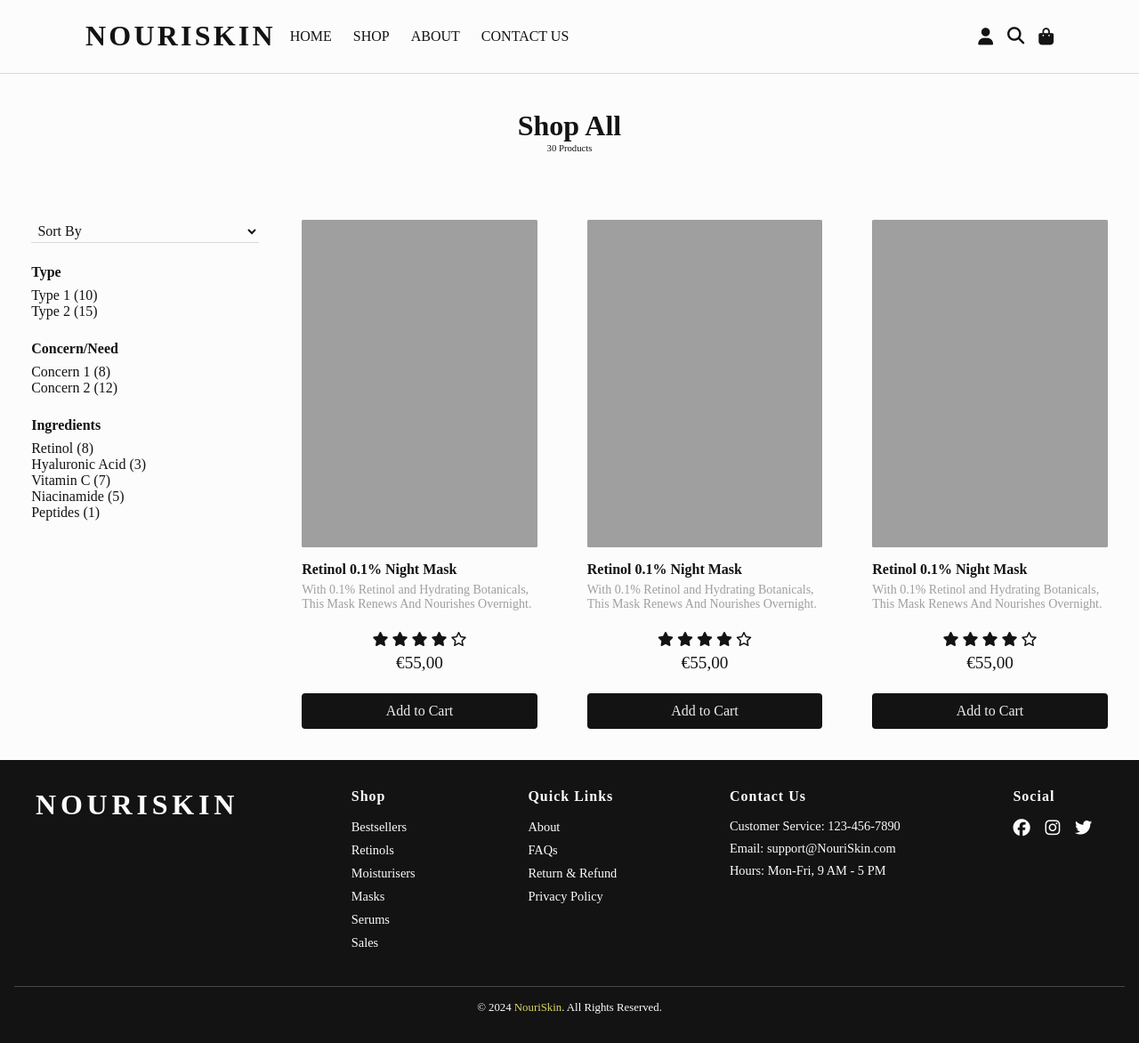
After one commit to camilabandeira/NouriSkin, a Django app: page /products/ in a window 1280 px wide. The commit adds this page. Shown: the whole page at 89% size. Run offline with Django 5.2, Linux system fonts and the light colour scheme; some libraries are stand-ins or nearby versions; some web fonts are replaced.

Commit message:
feat: add product page with URLs, views, CSS, JS

```diff
--- /dev/null
+++ b/products/static/css/products.css
@@ -0,0 +1,250 @@
+.products-title-page {
+    display: flex;
+    flex-direction: column;
+    align-items: center;
+    padding: 2.5rem;
+}
+
+.products-title h1,
+h6 {
+    font-weight: 400;
+    margin: 0;
+}
+
+.products-title h1 {
+    font-size: 2rem;
+}
+
+.products-title h6 {
+    font-size: 1rem;
+    color: var(--gray-light);
+}
+
+.products-container {
+    display: flex;
+    gap: 1rem;
+    max-width: 80rem;
+    padding: 1.2rem;
+    margin: 0 auto;
+    transition: margin-top 0.3s ease;
+}
+
+.products-sidebar {
+    flex: 0 0 25%;
+    max-width: 21.875rem;
+    padding: 1rem;
+}
+
+.sort-container {
+    margin-bottom: 1.5rem;
+    width: 16rem;
+}
+
+.sort-container select {
+    padding: 0.2rem;
+    background: var(--white);
+    border-bottom: 0.0625rem solid var(--line-break);
+    width: 100%;
+}
+
+.filter-group {
+    margin-bottom: 1.5rem;
+}
+
+.filter-group h3 {
+    margin-bottom: 0.5rem;
+    font-size: 1rem;
+}
+
+.mobile-filter {
+    display: flex;
+    justify-content: flex-end;
+    font-size: 1.5rem;
+    font-weight: 400;
+    border-bottom: 0.0625rem solid var(--line-break, #e0e0e0);
+    border-top: 0.0625rem solid var(--line-break, #e0e0e0);
+    color: var(--gray-light);
+    padding: 1.5rem;
+    position: relative;
+}
+
+.mobile-filter .filter-toggle {
+    margin-right: 1rem;
+    border-left: 0.0625rem solid var(--line-break, #e0e0e0);
+    padding: 1rem;
+    height: 100%;
+    display: flex;
+    align-items: center;
+    position: absolute;
+    top: 0;
+    bottom: 0;
+    right: 0;
+}
+
+#filter-popup {
+    position: fixed;
+    top: 0;
+    left: 0;
+    width: 60%;
+    height: 100%;
+    background-color: var(--white);
+    transform: translateX(-100%);
+    transition: transform 0.4s ease;
+    z-index: 1000;
+    box-shadow: 0 0.25rem 0.5rem rgba(0, 0, 0, 0.2);
+    display: none;
+}
+
+
+#filter-popup .filter-group {
+    display: flex;
+    flex-direction: column;
+    align-items: flex-start;
+    margin-bottom: 1rem;
+    position: relative;
+    top: 2rem;
+    border-bottom: 0.0625rem solid hsl(0, 0%, 96%);
+    padding-bottom: 0.5rem;
+}
+
+.popup-content {
+    padding: 1.25rem;
+    overflow-y: auto;
+    height: 100%;
+    z-index: 1001;
+}
+
+.close-popup-btn {
+    position: absolute;
+    top: 0.625rem;
+    right: 0.9375rem;
+    font-size: 2rem;
+    z-index: 1002;
+}
+
+.products-content {
+    flex: 1;
+    display: flex;
+    flex-direction: column;
+    gap: 1rem;
+}
+
+.products-grid {
+    display: grid;
+    grid-template-columns: repeat(auto-fit, minmax(15.625rem, 1fr));
+    gap: 1.5rem;
+}
+
+.product-card {
+    display: flex;
+    flex-direction: column;
+    justify-content: space-between;
+    max-width: 22rem;
+    width: 100%;
+    border-radius: 0.5rem;
+    padding: 1rem;
+    margin: 0 auto;
+}
+
+.product-image {
+    max-width: 22rem;
+    width: 100%;
+    height: 23rem;
+    background-color: var(--gray-light);
+    border-radius: 0.1rem;
+    margin-bottom: 1rem;
+}
+
+.product-info {
+    display: flex;
+    flex-direction: column;
+    gap: 1.4rem;
+}
+
+.product-title {
+    font-size: 1rem;
+    font-weight: bold;
+    margin: 0;
+    color: var(--black);
+}
+
+.product-description {
+    font-size: 0.875rem;
+    color: var(--gray-light);
+    margin-top: -1rem;
+}
+
+.product-rating {
+    margin: 0 auto;
+    margin-bottom: -1rem;
+}
+
+.product-rating i {
+    font-size: 1rem;
+}
+
+.product-price {
+    font-weight: 400;
+    font-size: 1.2rem;
+    margin: 0 auto;
+}
+
+.add-to-cart {
+    background-color: var(--black);
+    color: var(--btn-text);
+    padding: 0.7rem;
+    border: none;
+    border-radius: 0.25rem;
+    cursor: pointer;
+    text-align: center;
+    transition: background-color 0.3s ease;
+}
+
+.add-to-cart:hover {
+    background-color: var(--gray-dark);
+    color: var(--white);
+}
+
+button,
+select {
+    outline: none;
+    color: var(--black);
+}
+
+@media (min-width: 769px) {
+    .mobile-filter {
+        display: none;
+    }
+}
+
+@media (max-width: 768px) {
+    .products-container {
+        flex-direction: column;
+        padding: 0;
+    }
+
+    .products-sidebar {
+        display: none;
+    }
+
+    .sort-container {
+        margin: 0;
+        margin-right: auto;
+    }
+
+    .sort-container select {
+        background-color: var(--white);
+        border: none;
+        padding: 0.5rem;
+        appearance: none;
+
+    }
+
+    .filter-group {
+        display: none;
+    }
+
+    #filter-popup select {
+        display: none;
+    }
+}
--- /dev/null
+++ b/products/static/js/products.js
@@ -0,0 +1,41 @@
+document.addEventListener('DOMContentLoaded', () => {
+    const filterToggleBtn = document.getElementById('filter-toggle');
+    const filterPopup = document.getElementById('filter-popup');
+    const sidebarContent = document.querySelector('.products-sidebar');
+    const popupContent = filterPopup.querySelector('.popup-content');
+
+    const showPopup = () => {
+        filterPopup.style.display = 'block';
+        setTimeout(() => {
+            filterPopup.style.transform = 'translateX(0)';
+        }, 10);
+        popupContent.innerHTML = sidebarContent.innerHTML;
+    };
+
+    const hidePopup = () => {
+        filterPopup.style.transform = 'translateX(-100%)';
+        setTimeout(() => {
+            filterPopup.style.display = 'none';
+        }, 400);
+    };
+
+    filterToggleBtn.addEventListener('click', showPopup);
+    filterPopup.addEventListener('transitionend', () => {
+        if (filterPopup.style.transform === 'translateX(-100%)') {
+            filterPopup.style.display = 'none';
+        }
+    });
+
+    const createCloseButton = () => {
+        const closePopupBtn = document.createElement('button');
+        closePopupBtn.id = 'close-popup';
+        closePopupBtn.className = 'close-popup-btn';
+        closePopupBtn.textContent = '×';
+        closePopupBtn.addEventListener('click', hidePopup);
+        filterPopup.appendChild(closePopupBtn);
+    };
+
+    if (!document.getElementById('close-popup')) {
+        createCloseButton();
+    }
+});
--- /dev/null
+++ b/products/templates/products/products.html
@@ -0,0 +1,125 @@
+{% extends "base.html" %}
+{% load static %}
+{% block title %}Products{% endblock %}
+
+{% block content %}
+<link rel="stylesheet" href="{% static 'css/products.css' %}">
+
+<div class="products-title-page">
+    <h1>Shop All</h1>
+    <h6>30 Products</h6>
+</div>
+<div class="products-container">
+    <aside>
+        <div class="products-sidebar">
+            <div class="sort-container">
+                <select id="sort" name="sort">
+                    <option value="sort-by" disabled selected>Sort By</option>
+                    <option value="best-selling">Best Selling</option>
+                    <option value="price-low-to-high">Price: Low to High</option>
+                    <option value="price-high-to-low">Price: High to Low</option>
+                </select>
+            </div>
+            <div class="filter-group">
+                <h3>Type</h3>
+                <ul>
+                    <li>Type 1 (10)</li>
+                    <li>Type 2 (15)</li>
+                </ul>
+            </div>
+            <div class="filter-group">
+                <h3>Concern/Need</h3>
+                <ul>
+                    <li>Concern 1 (8)</li>
+                    <li>Concern 2 (12)</li>
+                </ul>
+            </div>
+            <div class="filter-group">
+                <h3>Ingredients</h3>
+                <ul>
+                    <li>Retinol (8)</li>
+                    <li>Hyaluronic Acid (3)</li>
+                    <li>Vitamin C (7)</li>
+                    <li>Niacinamide (5)</li>
+                    <li>Peptides (1)</li>
+                </ul>
+            </div>
+        </div>
+    </aside>
+    <div class="mobile-filter">
+        <div class="sort-container">
+            <select id="sort" name="sort">
+                <option value="sort-by" disabled selected>Sort By</option>
+                <option value="best-selling">Best Selling</option>
+                <option value="price-low-to-high">Price: Low to High</option>
+                <option value="price-high-to-low">Price: High to Low</option>
+            </select>
+        </div>
+        <button class="filter-toggle" id="filter-toggle">
+            <span>Filter</span>
+        </button>
+    </div>
+    <div id="filter-popup" class="popup">
+        <div class="popup-content"></div>
+    </div>
+    <section class="products-content">
+        <div class="products-grid">
+            <div class="product-card">
+                <div class="product-image"></div>
+                <div class="product-info">
+                    <h4 class="product-title">Retinol 0.1% Night Mask</h4>
+                    <p class="product-description">
+                        With 0.1% Retinol and Hydrating Botanicals, This Mask Renews And Nourishes Overnight.
+                    </p>
+                    <div class="product-rating">
+                        <i class="fas fa-star"></i>
+                        <i class="fas fa-star"></i>
+                        <i class="fas fa-star"></i>
+                        <i class="fas fa-star"></i>
+                        <i class="far fa-star"></i>
+                    </div>
+                    <p class="product-price">€55,00</p>
+                    <button class="add-to-cart">Add to Cart</button>
+                </div>
+            </div>
+            <div class="product-card">
+                <div class="product-image"></div>
+                <div class="product-info">
+                    <h4 class="product-title">Retinol 0.1% Night Mask</h4>
+                    <p class="product-description">
+                        With 0.1% Retinol and Hydrating Botanicals, This Mask Renews And Nourishes Overnight.
+                    </p>
+                    <div class="product-rating">
+                        <i class="fas fa-star"></i>
+                        <i class="fas fa-star"></i>
+                        <i class="fas fa-star"></i>
+                        <i class="fas fa-star"></i>
+                        <i class="far fa-star"></i>
+                    </div>
+                    <p class="product-price">€55,00</p>
+                    <button class="add-to-cart">Add to Cart</button>
+                </div>
+            </div>
+            <div class="product-card">
+                <div class="product-image"></div>
+                <div class="product-info">
+                    <h4 class="product-title">Retinol 0.1% Night Mask</h4>
+                    <p class="product-description">
+                        With 0.1% Retinol and Hydrating Botanicals, This Mask Renews And Nourishes Overnight.
+                    </p>
+                    <div class="product-rating">
+                        <i class="fas fa-star"></i>
+                        <i class="fas fa-star"></i>
+                        <i class="fas fa-star"></i>
+                        <i class="fas fa-star"></i>
+                        <i class="far fa-star"></i>
+                    </div>
+                    <p class="product-price">€55,00</p>
+                    <button class="add-to-cart">Add to Cart</button>
+                </div>
+            </div>
+        </div>
+    </section>
+</div>
+<script src="{% static 'js/products.js' %}"></script>
+{% endblock %}
--- a/products/urls.py
+++ b/products/urls.py
@@ -1,5 +1,6 @@
 from django.urls import path
+from . import views
 
 urlpatterns = [
-
+    path('', views.all_products, name='products'),
 ]
--- a/products/views.py
+++ b/products/views.py
@@ -1,3 +1,14 @@
 from django.shortcuts import render
+from .models import Product
 
-# Create your views here.
+
+def all_products(request):
+    """ A view to show all products, including sorting and search queries """
+
+    products = Product.objects.all()
+
+    context = {
+        'products': products,
+    }
+
+    return render(request, 'products/products.html', context)
--- a/static/css/base.css
+++ b/static/css/base.css
@@ -50,6 +50,7 @@ button {
     --gray-light: #9F9F9F;
     --font-family: 'Afacad', serif;
     --btn-text: #ededed;
+    --line-break: #d9d9d9;
 }
 
 /* Global */
@@ -70,7 +71,7 @@ body {
 /* Navbar */
 .navbar-header {
     padding: 1.4rem 5rem;
-    border-bottom: 0.0625rem solid #d9d9d9;
+    border-bottom: 0.0625rem solid var(--line-break);
 }
 
 .navbar {
```
